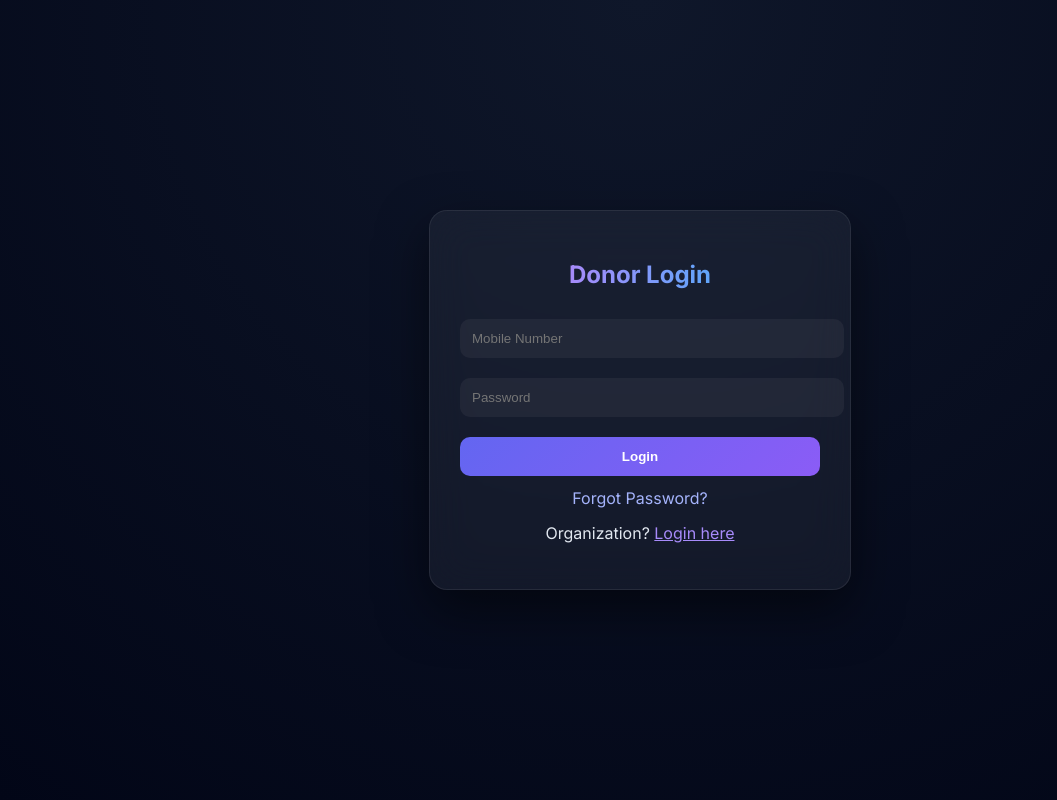
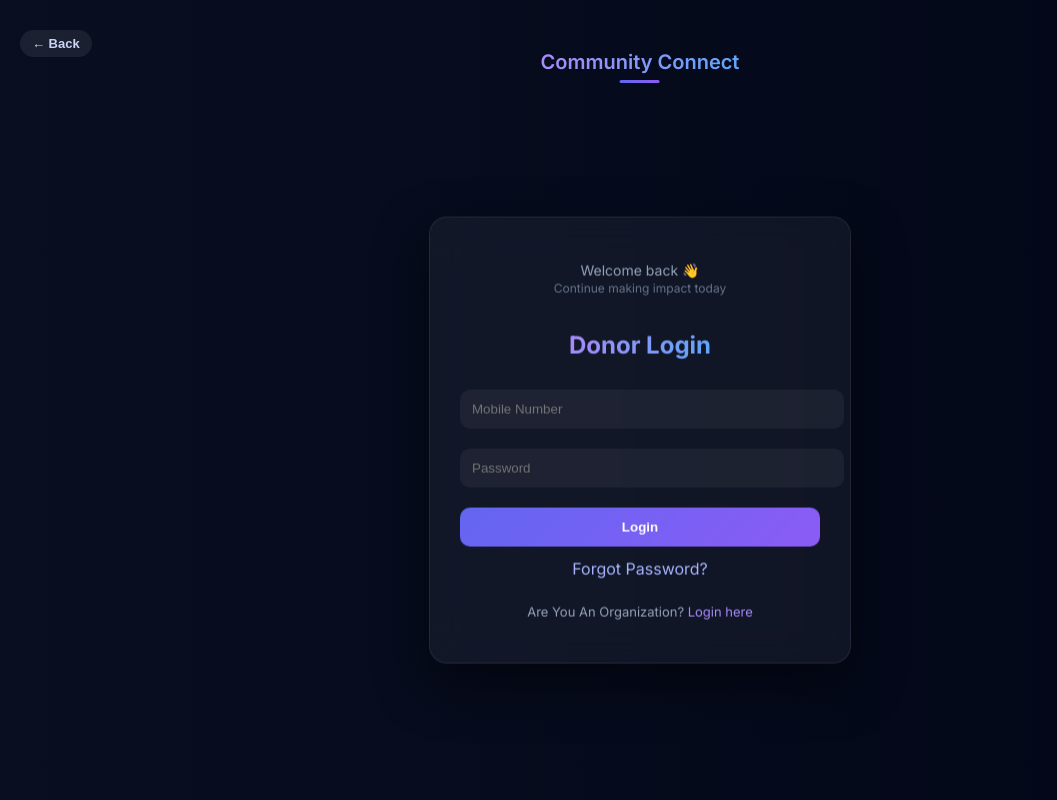
Before and after one commit to SamAshlin/CommunityConnect, a Flask app: page /user-login in a window 1280 px wide. Shown: the whole page, without its empty margins (0-1057 px from the left). Run offline with Flask 3, Linux system fonts and the light colour scheme.

Commit message:
Updated Login Page

```diff
--- a/templates/userlogin.html
+++ b/templates/userlogin.html
@@ -10,14 +10,19 @@
 
 /* ===== GLOBAL ===== */
 body{
+  overflow:hidden;
   margin:0;
   font-family:'Inter',sans-serif;
-  background: radial-gradient(circle at top,#0f172a,#020617);
+  background: linear-gradient(
+    270deg,
+    #020617,
+    #0f172a,
+    #020617
+  );
+  background-size:400% 400%;
+  animation: bgMove 15s ease infinite;
   color:#e2e8f0;
   height:100vh;
-  display:flex;
-  align-items:center;
-  justify-content:center;
 }
 
 /* ===== CARD ===== */
@@ -30,6 +35,11 @@ body{
   border:1px solid rgba(255,255,255,0.08);
   box-shadow:0 20px 50px rgba(0,0,0,0.5);
   text-align:center;
+  margin-top:40px;
+  position:absolute;
+  top:50%;
+  left:50%;
+  transform:translate(-50%, -50%);
 }
 
 /* ===== TITLE ===== */
@@ -171,12 +181,96 @@ button:hover{
   to{transform:scale(1); opacity:1;}
 }
 
+.back-btn{
+  position:fixed;
+  top:20px;
+  left:20px;
+  padding:6px 12px;
+  font-size:13px;
+  border:none;
+  border-radius:20px;
+  background:rgba(255,255,255,0.08);
+  color:#cbd5f5;
+  z-index:10;
+  display:inline-block; /* IMPORTANT */
+  width:auto !important; /* override global button width */
+}
+
+.back-btn:hover{
+  background:#6366f1;
+  color:white;
+  box-shadow:0 5px 15px rgba(99,102,241,0.4);
+}
+
+.brand{
+  position:fixed;
+  top:50px;
+  left:50%;
+  transform:translateX(-50%);
+  z-index:100; /* IMPORTANT */
+  font-size:20px;
+  font-weight:600;
+  background:linear-gradient(90deg,#a78bfa,#60a5fa);
+  -webkit-background-clip:text;
+  background-clip:text;
+  color:transparent;
+}
+
+.brand::after{
+  content:"";
+  display:block;
+  width:40px;
+  height:3px;
+  margin:6px auto;
+  background:linear-gradient(90deg,#6366f1,#8b5cf6);
+  border-radius:10px;
+}
+
+.welcome-msg{
+  font-size:14px;
+  color:#94a3b8;
+  margin-bottom:15px;
+}
+
+.welcome-msg span{
+  font-size:12px;
+  color:#64748b;
+}
+
+.org-link{
+  margin-top:25px;
+  font-size:13px;
+  color:#94a3b8;
+}
+
+.org-link a{
+  color:#a78bfa;
+  text-decoration:none;
+  font-weight:500;
+}
+
+@keyframes bgMove{
+  0%{background-position:0% 50%;}
+  50%{background-position:100% 50%;}
+  100%{background-position:0% 50%;}
+}
+
 </style>
 </head>
 
 <body>
+<button class="back-btn" onclick="goBack()">← Back</button>
+
+<div class="brand">
+  Community Connect
+</div>
 
 <div class="container">
+
+<p class="welcome-msg">
+  Welcome back 👋<br>
+  <span>Continue making impact today</span>
+</p>
 
 <h2>Donor Login</h2>
 
@@ -187,9 +281,9 @@ button:hover{
 
 <span class="link" onclick="openForgot()">Forgot Password?</span>
 
-<p style="margin-top:15px;">
-Organization?
-<a href="/org-login" style="color:#a78bfa;">Login here</a>
+<p class="org-link">
+  Are You An Organization?
+  <a href="/org-login">Login here</a>
 </p>
 
 </div>
@@ -352,6 +446,10 @@ closeForgot();
 }
 }
 
+function goBack(){
+  window.location.href="/";
+}
+
 </script>
 
 </body>
```
